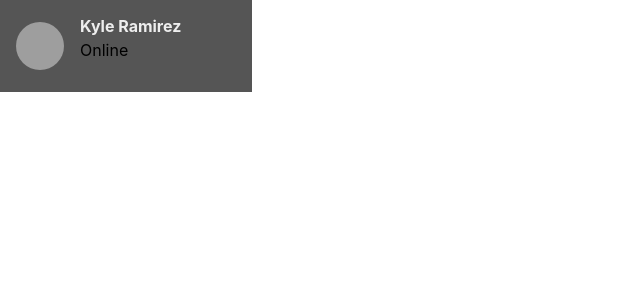
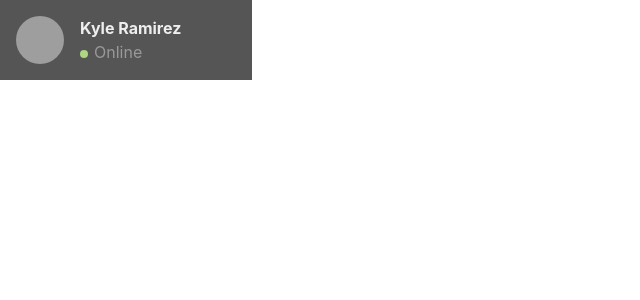
Before and after one commit to lebowvsky/chat-app, a React (Create React App) app: page / in a window 1280 px wide. Shown: the top 300 px of the page, without its empty margins (0-640 px from the left). Built offline with nearby package versions, Linux system fonts and the light colour scheme; grey boxes are pictures that could not be loaded.

Commit message:
Oups Online

```diff
--- a/src/components/Contact.js
+++ b/src/components/Contact.js
@@ -10,8 +10,11 @@ function Contact() {
         <div className="Contact">
             <img className="avatar" src={avatar} alt="" />
             <div>
-            <h4 className="name">{name}</h4>
-            <span className="status status-online">{online ? "Online" : "Offline"}</span><p className="status-text"></p>
+                <h4 className="name">{name}</h4>
+                <div className="status">
+                    <div className="status-online"></div>
+                    <p className="status-text">{online ? "Online" : "Offline"}</p>
+                </div>
             </div>
 
         </div>
```
